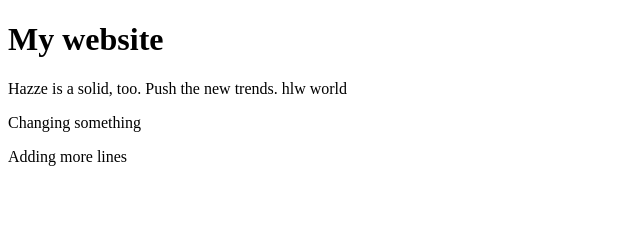
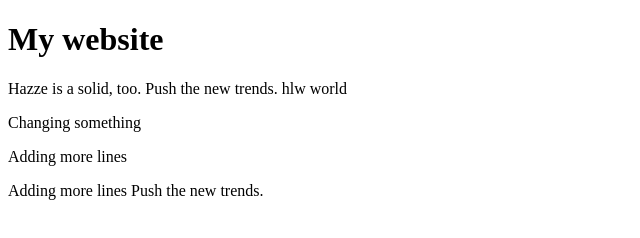
Before and after one commit to Amir-16/my-first-blog, a plain HTML site: page index.html in a window 1280 px wide. Shown: the whole page, without its empty margins (0-640 px from the left). Drawn offline with Linux system fonts and the light colour scheme.

Commit message:
more added

```diff
--- a/index.html
+++ b/index.html
@@ -11,6 +11,7 @@
     <p>Changing something </p>
 
     <p>Adding more lines</p>
+    <p>Adding more lines  Push the  new trends. </p>
 </head>
 <body>
 
```
